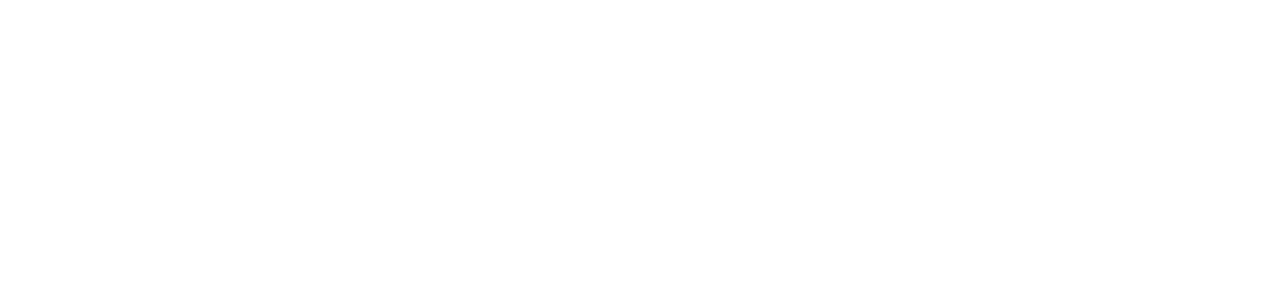
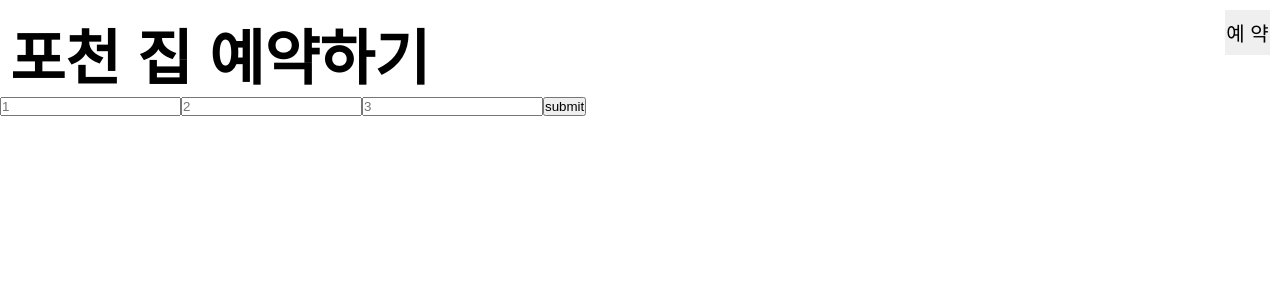
Before and after one commit to Ichanho/Pocheon_booking_page, a React (Create React App) app in the folder pocheon_booking_page/: page /book/20221101 in a window 1280 px wide. Before the commit this address had no page. Shown: the top 300 px of the page. Built offline with nearby package versions, Linux system fonts and the light colour scheme.

Commit message:
Link booking page
It need submit form, connect DB

```diff
--- a/pocheon_booking_page/src/App.js
+++ b/pocheon_booking_page/src/App.js
@@ -6,8 +6,8 @@
   return <div>
     <BrowserRouter>
       <Routes>
-        <Route path="/" element={<Home />} />
-        <Route paht="/book/:id" element={<Book />} />
+        <Route path="/" element={<Home />}></Route>
+        <Route path="/book/:id" element={<Book />}></Route>
       </Routes>
     </BrowserRouter>
   </div>;
--- a/pocheon_booking_page/src/routes/Book.tsx
+++ b/pocheon_booking_page/src/routes/Book.tsx
@@ -1,10 +1,22 @@
+import { SyntheticEvent } from "react";
 import Title from "../component/title";
 
 function Book() {
 
+  function handleSubmit(event: SyntheticEvent){
+    event.preventDefault();
+    console.log(event);
+  }
+
+
   return <div>
     <Title />
-    this is booking page
+    <form action="" onSubmit={handleSubmit}>
+      <input placeholder="1"></input>
+      <input placeholder="2"></input>
+      <input placeholder="3"></input>
+      <button> submit</button>
+    </form>
   </div>
 }
 
```
